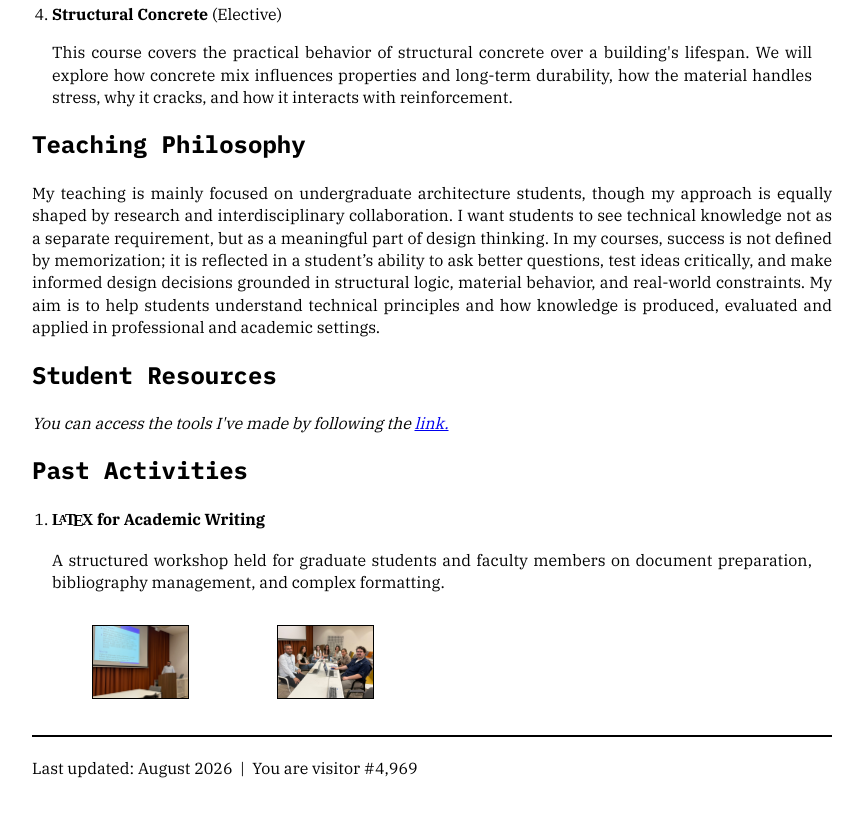
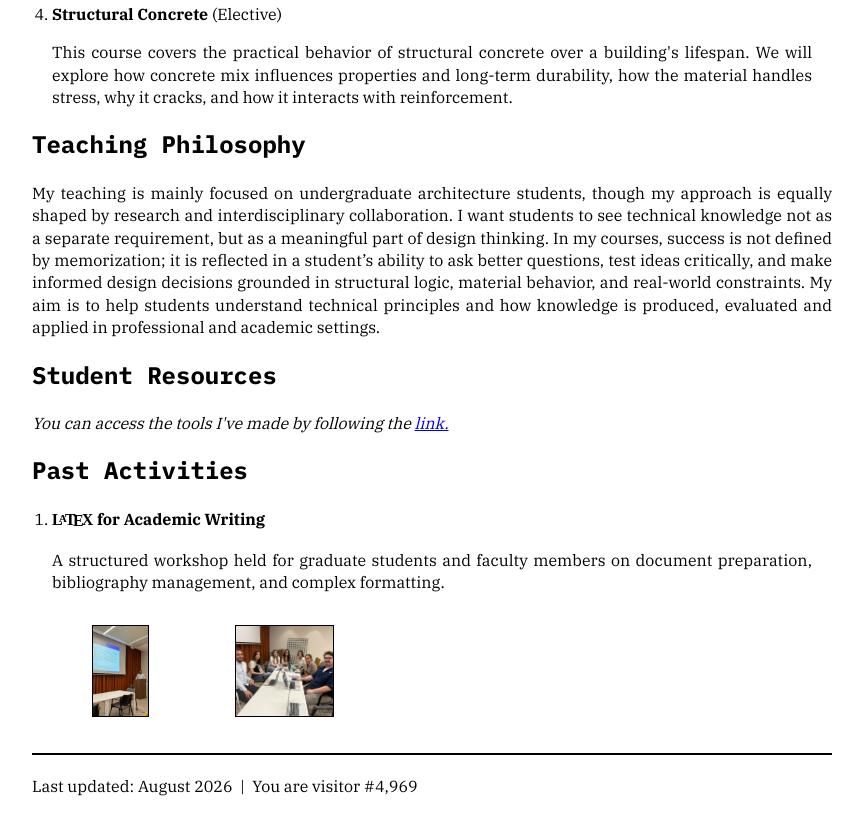
Before and after one commit to karadago/karadago.github.io, a plain HTML site: page teaching.html in a window 1280 px wide. Shown: the part 797-1631 px from the top of the page, without its empty margins (208-1071 px from the left). Drawn offline with Linux system fonts and the light colour scheme.

Commit message:
Update styles.css

```diff
--- a/styles.css
+++ b/styles.css
@@ -140,18 +140,23 @@
     text-align: left;
   }
 }
+
 .photo-row {
-    display: grid;
-    grid-template-columns: repeat(2, minmax(0, 1fr));
-    gap: 10px;
-    max-width: 360px;
+    display: flex !important;
+    gap: 8px;
+    width: 100%;
+    max-width: 320px;
+}
+
+.photo-row a {
+    display: block;
+    width: 50%;
 }
 
 .photo-row img {
     display: block;
     width: 100%;
-    height: auto;
-    aspect-ratio: 4 / 3;
+    height: 90px;
     object-fit: cover;
     border: 1px solid #000;
 }
```
